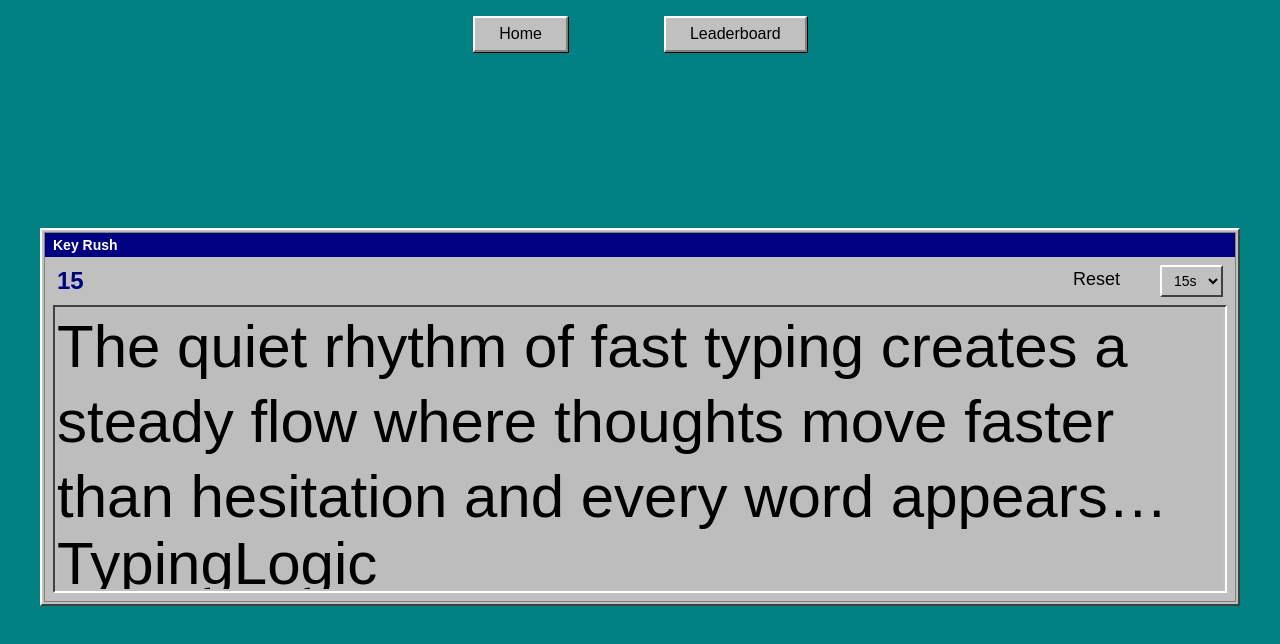
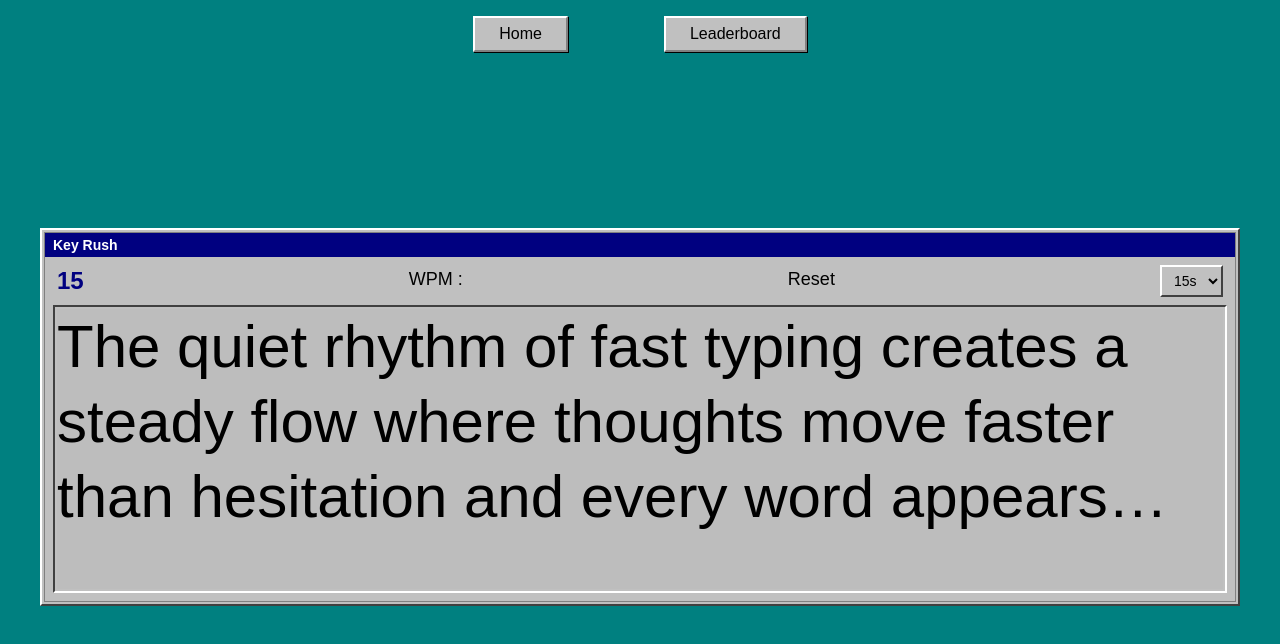
Before and after one commit to gunjanrawat5/KeyRush2, a Next.js app in the folder keyrush-frontend/: page / in a window 1280 px wide. Shown: the top 644 px of the page. Built offline with nearby package versions, Linux system fonts and the light colour scheme; a web font is replaced by a local one.

Commit message:
Checking logic

```diff
--- a/keyrush-frontend/src/components/TypingLogic.tsx
+++ b/keyrush-frontend/src/components/TypingLogic.tsx
@@ -7,7 +7,7 @@ interface TimeDropdownProps {
     PARA : string
 }
 
-const TypingLogic = ({time,setTime}:TimeDropdownProps) => {
+const TypingLogic = ({time,setTime,PARA}:TimeDropdownProps) => {
    const [start,setStart] = useState(false)
    const [input,setInput] = useState("")
    const startedRef = useRef(false)
@@ -54,11 +54,25 @@ const TypingLogic = ({time,setTime}:TimeDropdownProps) => {
                 clearInterval(intervalId)
         }
     },[start, setTime])
+    const text = PARA
+    const currPos = input.length - 1
+    const expected = text[currPos]
+    const typed = input[currPos]
+    let correct = 0
+    let wrong = 0
+    if(currPos>-1 && input.length<=text.length && time>=0){
+        if (typed === expected){
+        correct +=1
+        }
+        else {
+        wrong += 1
+    }
+    }
 
 
 
   return (
-    <div>TypingLogic</div>
+    <p className='leading-tight line-clamp-3'>{PARA}</p>
   )
 }
 
--- a/keyrush-frontend/src/components/TypingWindow.tsx
+++ b/keyrush-frontend/src/components/TypingWindow.tsx
@@ -7,6 +7,7 @@ const PARA = "The quiet rhythm of fast typing creates a steady flow where though
 const TypingWindow = () => {
     const [time, setTime] = useState(15)
     const [reset, setReset] = useState(false)
+    const [WPM, setWPM] = useState(0)
 
   return (
       <div
@@ -21,12 +22,9 @@ const TypingWindow = () => {
           <div className="p-2">
             <div className="text-lg mb-2 px-1 flex justify-between">
               <p className=' text-[#000080] font-bold text-2xl'>{time}</p>
-              <div className='flex justify-between'>
-                <p className='px-10'>Reset</p>
+              <p>WPM :</p>
+              <p className=''>Reset</p>
               <TimeDropdown time={time} setTime = {setTime}/>
-              </div>
-
-
             </div>
             <div
               className="p-0.5 bg-[#C0C0C0]
@@ -34,7 +32,7 @@ const TypingWindow = () => {
               border-b-2 border-r-2 border-white"
             >
               <div className="bg-[#BDBDBD] h-70 text-6xl overflow-hidden select-none">
-                <p className='leading-tight line-clamp-3'>{PARA}</p>
+
                 <TypingLogic time = {time} setTime = {setTime} PARA = {PARA}/>
                  </div>
             </div>
```
